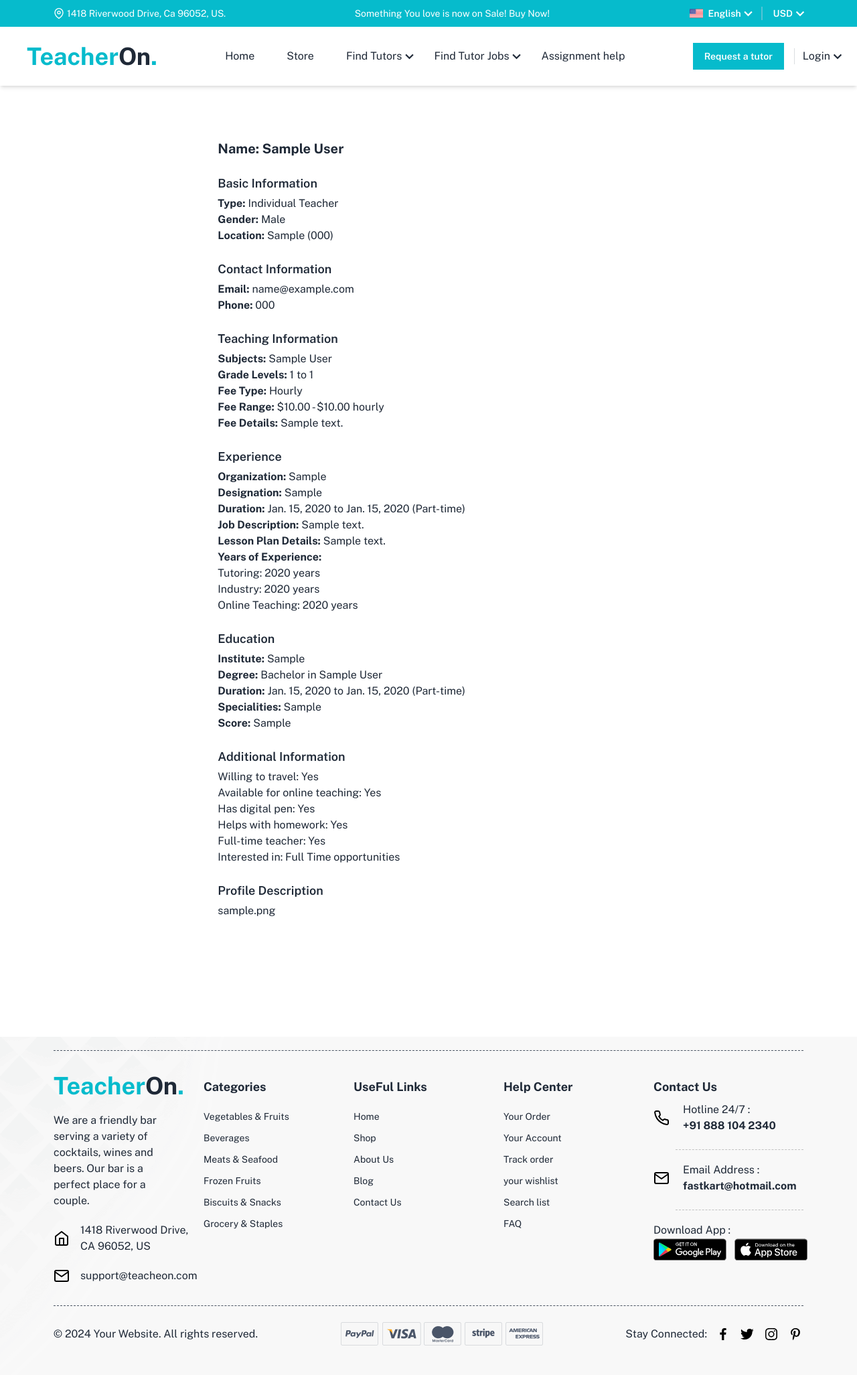
After one commit to mozsocia/django-teacheron, a Django app: page /teacher/teacher/1/ in a window 1280 px wide. The commit adds this page. Shown: the whole page at 67% size. Run offline with Django 4.2, Linux system fonts and the light colour scheme; tables that the repository leaves empty hold one stand-in row (values such as "Sample post").

Commit message:
my job details

```diff
--- a/apps/teacher/urls.py
+++ b/apps/teacher/urls.py
@@ -4,7 +4,7 @@ from .views import *
 
 urlpatterns = [
     path('register/', create_teacher_profile, name='register'),
-
+    path('teacher/<int:teacher_id>/', teacher_detail, name='teacher_detail'),
 
 
     path('applications/create/<int:job_id>/', create_application, name='create_application'),
--- a/apps/teacher/views.py
+++ b/apps/teacher/views.py
@@ -1,6 +1,7 @@
-from django.shortcuts import render, redirect
+from django.shortcuts import render, redirect, get_object_or_404
 from django.contrib.auth.decorators import login_required
-from .forms import TeacherProfileForm
+from .forms import *
+from .models import *
 
 # @login_required
 def create_teacher_profile(request):
@@ -18,6 +19,9 @@ def create_teacher_profile(request):
 
 
 
+def teacher_detail(request, teacher_id):
+    teacher = get_object_or_404(Teacher, id=teacher_id)
+    return render(request, 'site/page/teachers/detail.html', {'teacher': teacher})
 
 from django.shortcuts import render, get_object_or_404, redirect
 from django.contrib.auth.decorators import login_required
@@ -28,6 +32,10 @@ def has_applied(teacher, job):
 
 @login_required
 def create_application(request, job_id):
+    if not request.user.is_teacher:
+        messages.error(request, "You are not a teacher.")
+        return redirect('job_requirement_detail', pk=job_id)
+
     job = get_object_or_404(JobRequirement, id=job_id)
     teacher = request.user.teacher
 
--- a/templates/site/layouts/includes/header.html
+++ b/templates/site/layouts/includes/header.html
@@ -176,7 +176,7 @@
                 <li class="hover-underline-animation"><a href="{% url 'application_list' %}">My Applications</a></li>
                 {% endif %}
                 {% if user.student %}
-                <li class="hover-underline-animation"><a href="{% url 'profile' %}">My Profile</a></li>
+                <li class="hover-underline-animation"><a href="{% url 'list_job_requirements' %}">Job Requirements</a></li>
                 {% endif %}
                 <li class="hover-underline-animation"><a href="{% url 'signout' %}">Logout</a></li>
               {% else %}
--- a/templates/site/page/job_requirements_detail.html
+++ b/templates/site/page/job_requirements_detail.html
@@ -89,7 +89,11 @@
         <p class="text-sm text-gray-700">{{ job_requirement.details }}</p>
       </div>
       <!-- apply button for this url "path('applications/create/<int:job_id>/', create_application, name='create_application')," -->
-      <a class="btn btn-primary mt-3" href="{% url 'create_application' job_requirement.id %}" class="btn btn-primary mt-3">Apply</a>
+        <!-- check if user.is_teacher then show apply button-->
+        {% if user.is_teacher %}
+          <a class="btn btn-primary mt-3" href="{% url 'create_application' job_requirement.id %}" class="btn btn-primary mt-3">Apply</a>
+        {% endif %}
+
     </div>
   </div>
 
--- /dev/null
+++ b/templates/site/page/teachers/detail.html
@@ -0,0 +1,70 @@
+{% extends 'site/layouts/base.html' %}
+
+{% block title %}Home Page{% endblock %}
+
+{% block content %}
+<div class="container section-form p-8">
+  <h1 class="text-xl font-bold mb-6">Name: {{ teacher.user.name }}</h1>
+
+  <h2 class="  text-lg font-semibold mt-6 mb-1">Basic Information</h2>
+  <p><strong>Type:</strong> {{ teacher.get_teacher_type_display }}</p>
+  <p><strong>Gender:</strong> {{ teacher.get_gender_display }}</p>
+  <p><strong>Location:</strong> {{ teacher.location }} ({{ teacher.postal_code }})</p>
+
+  <h2 class="  text-lg font-semibold mt-6 mb-1">Contact Information</h2>
+  <p><strong>Email:</strong> {{ teacher.user.email }}</p>
+  <p><strong>Phone:</strong> {{ teacher.user.phone }}</p>
+
+  <h2 class="  text-lg font-semibold mt-6 mb-1">Teaching Information</h2>
+  <p><strong>Subjects:</strong> {{ teacher.subjects }}</p>
+  <p><strong>Grade Levels:</strong> {{ teacher.from_level }} to {{ teacher.to_level }}</p>
+  <p><strong>Fee Type:</strong> {{ teacher.get_fee_type_display }}</p>
+  <p><strong>Fee Range:</strong> ${{ teacher.min_fee }} - ${{ teacher.max_fee }} {{ teacher.fee_type }}</p>
+  {% if teacher.fee_details %}<p><strong>Fee Details:</strong> {{ teacher.fee_details }}</p>{% endif %}
+
+  <h2 class="  text-lg font-semibold mt-6 mb-1">Experience</h2>
+  <p><strong>Organization:</strong> {{ teacher.organization }}</p>
+  <p><strong>Designation:</strong> {{ teacher.designation }}</p>
+  <p><strong>Duration:</strong> {{ teacher.experience_start_date }} to {% if teacher.experience_end_date %}{{ teacher.experience_end_date }}{% else %}Present{% endif %} ({{ teacher.get_association_display }})</p>
+  <p><strong>Job Description:</strong> {{ teacher.job_description }}</p>
+  <p><strong>Lesson Plan Details:</strong> {{ teacher.lesson_plan_details }}</p>
+
+  <p><strong>Years of Experience:</strong></p>
+  <ul>
+    <li>Tutoring: {{ teacher.tutor_experience_years }} years</li>
+    <li>Industry: {{ teacher.industry_experience_years }} years</li>
+    <li>Online Teaching: {{ teacher.online_teaching_experience_years }} years</li>
+  </ul>
+
+  <h2 class="  text-lg font-semibold mt-6 mb-1">Education</h2>
+  <p><strong>Institute:</strong> {{ teacher.institute }}</p>
+  <p><strong>Degree:</strong> {{ teacher.get_degree_type_display }} in {{ teacher.degree_name }}</p>
+  <p><strong>Duration:</strong> {{ teacher.education_start_date }} to {% if teacher.education_end_date %}{{ teacher.education_end_date }}{% else %}Present{% endif %} ({{ teacher.get_education_association_display }})</p>
+  <p><strong>Specialities:</strong> {{ teacher.specialities }}</p>
+  {% if teacher.score %}<p><strong>Score:</strong> {{ teacher.score }}</p>{% endif %}
+
+  <h2 class="  text-lg font-semibold mt-6 mb-1">Additional Information</h2>
+  <ul>
+    <li>Willing to travel: {% if teacher.willing_to_travel %}Yes{% else %}No{% endif %}</li>
+    <li>Available for online teaching: {% if teacher.available_for_online_teaching %}Yes{% else %}No{% endif %}</li>
+    <li>Has digital pen: {% if teacher.has_digital_pen %}Yes{% else %}No{% endif %}</li>
+    <li>Helps with homework: {% if teacher.helps_with_homework %}Yes{% else %}No{% endif %}</li>
+    <li>Full-time teacher: {% if teacher.is_full_time_teacher %}Yes{% else %}No{% endif %}</li>
+    <li>Interested in: {{ teacher.get_interested_opportunities_display }} opportunities</li>
+  </ul>
+
+  <h2 class="  text-lg font-semibold mt-6 mb-1">Profile Description</h2>
+  <p>{{ teacher.profile_description }}</p>
+
+  {% if user.is_staff %}
+  <h2 class="  text-lg font-semibold mt-6 mb-1">Administration</h2>
+  <p><strong>Status:</strong> {% if teacher.is_active %}Active{% else %}Inactive{% endif %}, {% if teacher.is_verified %}Verified{% else %}Not Verified{% endif %}</p>
+  <p><strong>Profile Completion:</strong> {% if teacher.is_profile_completed %}Completed{% else %}Incomplete{% endif %}</p>
+  <p><strong>ID Document:</strong> {{ teacher.get_document_type_display }} ({{ teacher.document_file }})</p>
+  {% endif %}
+
+
+
+</div>
+
+{% endblock %}
```
Also changed, not shown: apps/student/views.py (+12 -0 lines), templates/site/page/student/list_job_requirements.html (+6 -1 lines), templates/site/page/student/view_job_requirement.html (+38 -15 lines).
